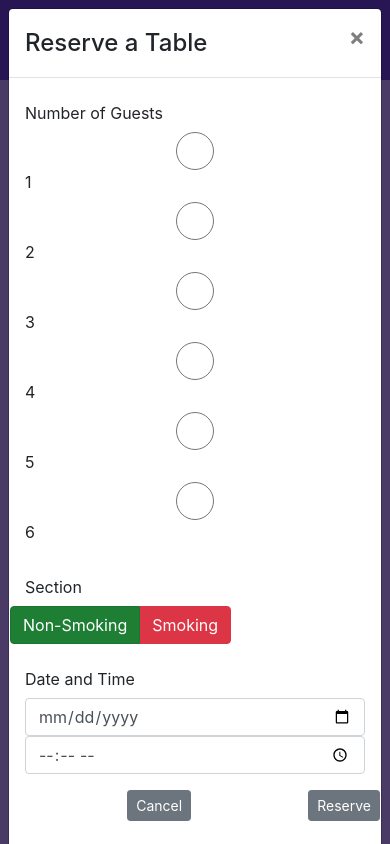
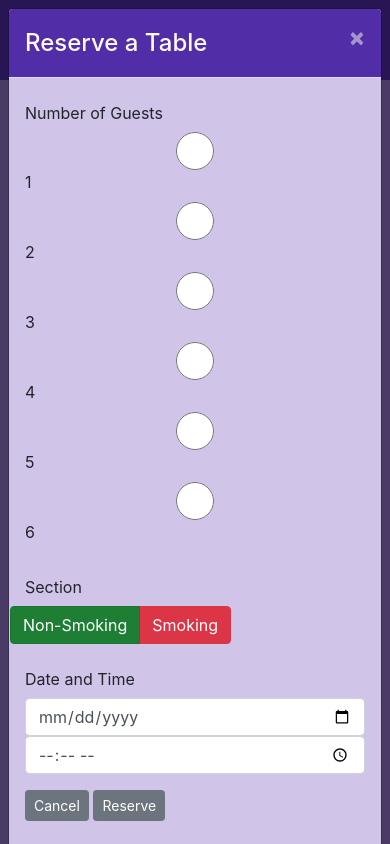
Before and after one commit to ehuitzUB/conFusion, a website: page index.html in a window 390 px wide. Both pictures are taken after a click on the button "Reserve Table". Shown: the top 844 px of the page. Drawn offline with nearby package versions, Linux system fonts and the light colour scheme.

Commit message:
Assignment 4

```diff
--- a/css/styles.scss
+++ b/css/styles.scss
@@ -64,3 +64,18 @@ body{
     bottom: 0px;
     z-index: 1;
 }
+
+
+.modal-header{
+background:$background-dark;
+color: floralwhite;
+    button{
+        color: floralwhite;
+    }
+
+}
+
+.modal-body {
+
+background:$background-pale;
+}
--- a/index.html
+++ b/index.html
@@ -44,7 +44,7 @@
             </ul>
 
             <span class="navbar-text">
-                <a data-toggle="modal" data-target="#loginModal"> <span class="fa fa-sign-in"></span> Login </a>
+                <a id="loginButton" > <span class="fa fa-sign-in"></span> Login </a>
           </span>
 
         </div>
@@ -149,9 +149,11 @@
                             </div>
                         </div>
                         <div class="form-group row">
+                            <div class = "col-md-10">
                                          <button type="button" class="btn btn-secondary btn-sm ml-auto" data-dismiss="modal">Cancel</button>
                                          <button type="submit" class="btn btn-secondary btn-sm ml-auto" data-dismiss="modal">Reserve</button>
-                                </div>
+                                        </div>
+                            </div>
                     </form>
                 </div>
             </div>
@@ -170,7 +172,7 @@
                     <img src="img/logo.png" class="img-fluid">
                 </div>
                 <div class="col-12 col-sm align-self-center">
-                    <a data-toggle="modal" data-target="#reserveModal" role="button" class="btn btn-block nav-link btn-warning" data-html="true" data-placement="bottom">Reserve Table </a>
+                    <a id="reserveButton" role="button" class="btn btn-block nav-link btn-warning">Reserve Table </a>
 
                 </div>
             </div>
@@ -375,9 +377,29 @@
                     $("#carouselButton").children("span").removeClass('fa-play');
                     $("#carouselButton").children("span").addClass('fa-pause');
                 }
+
+
+
             });
 
+        }
+
+        );
+
+        $(document).ready(function() {
+
+                         document.getElementById("loginButton").onclick = function() {openLoginModal()};
+                        function openLoginModal(){
+                        $('#loginModal').modal('show');
+                    }
+
+                    document.getElementById("reserveButton").onclick = function() {openReserveModal()};
+                    function openReserveModal(){
+                    $('#reserveModal').modal('show');
+        }
+
         });
+
     </script>
 
 
```
Also changed, not shown: css/styles.css.
